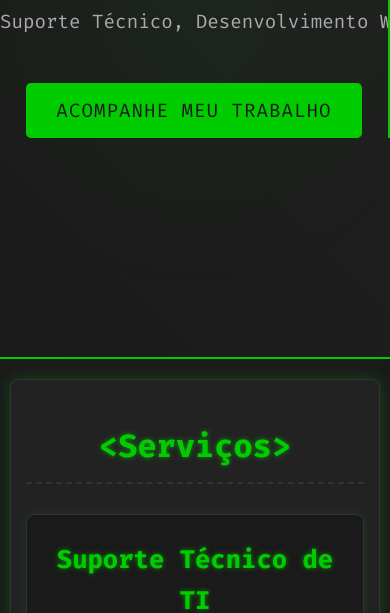
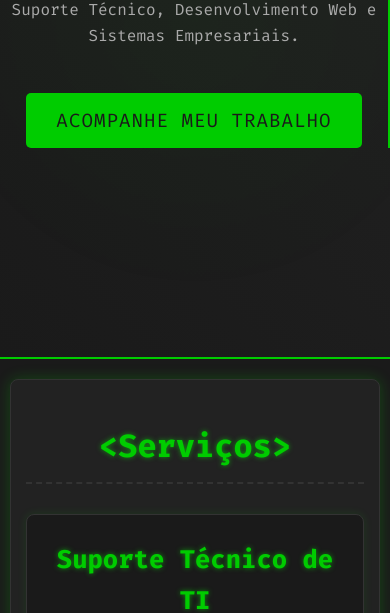
Before and after one commit to m4ttpizz4/Portfolio, a plain HTML site: page index.html in a window 390 px wide. Shown: the part 487-1100 px from the top of the page. Drawn offline with Linux system fonts and the light colour scheme.

Commit message:
Update estilo.css

```diff
--- a/Css/estilo.css
+++ b/Css/estilo.css
@@ -159,15 +159,14 @@ nav ul li a:hover::after {
     100% { transform: scale(1.1); opacity: 0.6; }
 }
 
-
 .conteudo-principal {
     z-index: 1;
-    animation: maquinaEscrever 4s steps(60, end) forwards, piscarCursor 0.75s step-end infinite;
     overflow: hidden;
     white-space: nowrap;
     border-right: 2px solid var(--cor-destaque);
     max-width: fit-content;
     margin: 0 auto;
+    animation: maquinaEscrever 4s steps(60, end) forwards, piscarCursor 0.75s step-end infinite;
 }
 
 .conteudo-principal h1 {
@@ -187,7 +186,19 @@ nav ul li a:hover::after {
     font-size: 1.5em;
     color: var(--cor-texto-secundario);
     margin-top: 0;
+    white-space: nowrap; /* Garante que a animação de digitação funcione em uma linha */
+    overflow: hidden; /* Oculta o texto que excede a largura */
+    width: 0; /* Começa com largura zero para a animação */
+    border-right: 2px solid var(--cor-destaque); /* O cursor de digitação */
+    animation: maquinaEscreverSlogan 4s steps(50, end) forwards, piscarCursor 0.75s step-end infinite;
+    max-width: 100%; /* Permite que o texto quebre em várias linhas se necessário */
 }
+
+@keyframes maquinaEscreverSlogan {
+    from { width: 0; }
+    to { width: 100%; }
+}
+
 
 @keyframes maquinaEscrever {
     from { width: 0 }
@@ -198,7 +209,6 @@ nav ul li a:hover::after {
     from, to { border-color: transparent }
     50% { border-color: var(--cor-destaque) }
 }
-
 
 #botaoAcao {
     background-color: var(--cor-destaque);
@@ -365,7 +375,11 @@ footer {
     }
 
     .conteudo-principal .slogan {
-        font-size: 1.2em;
+        font-size: 1em;
+        white-space: normal;
+        animation: none;
+        border-right: none;
+        width: auto;
     }
 
     .secao-container {
```
